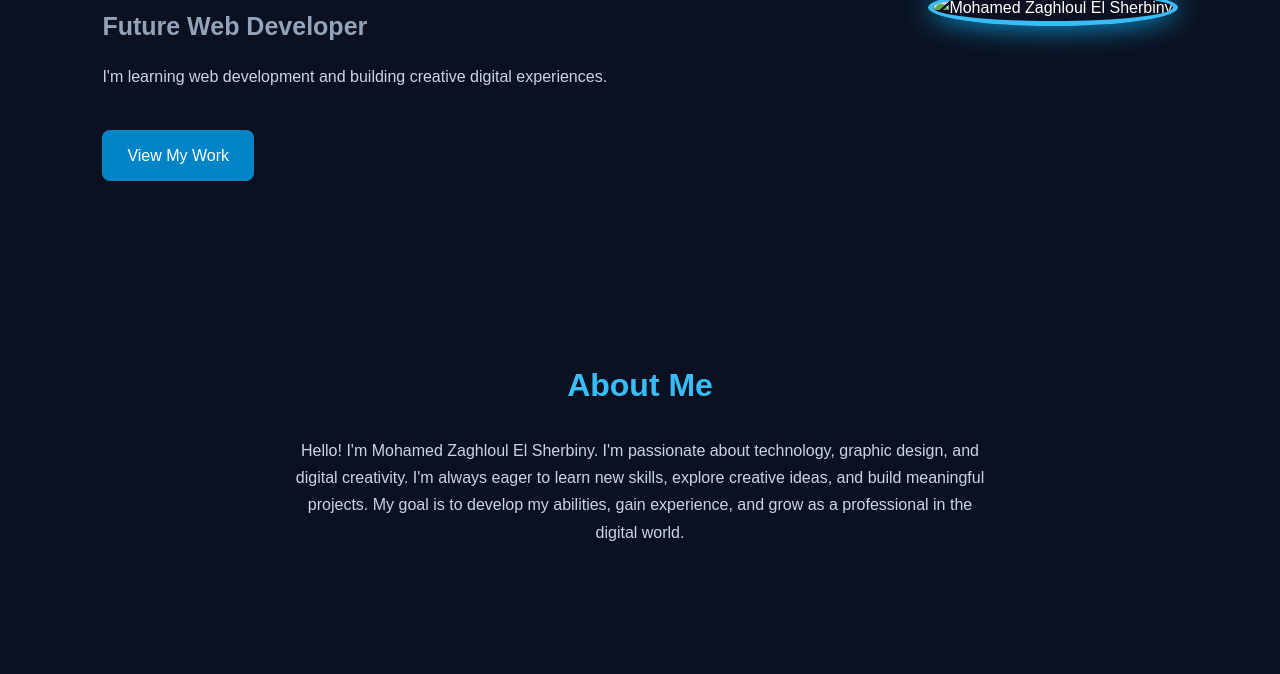
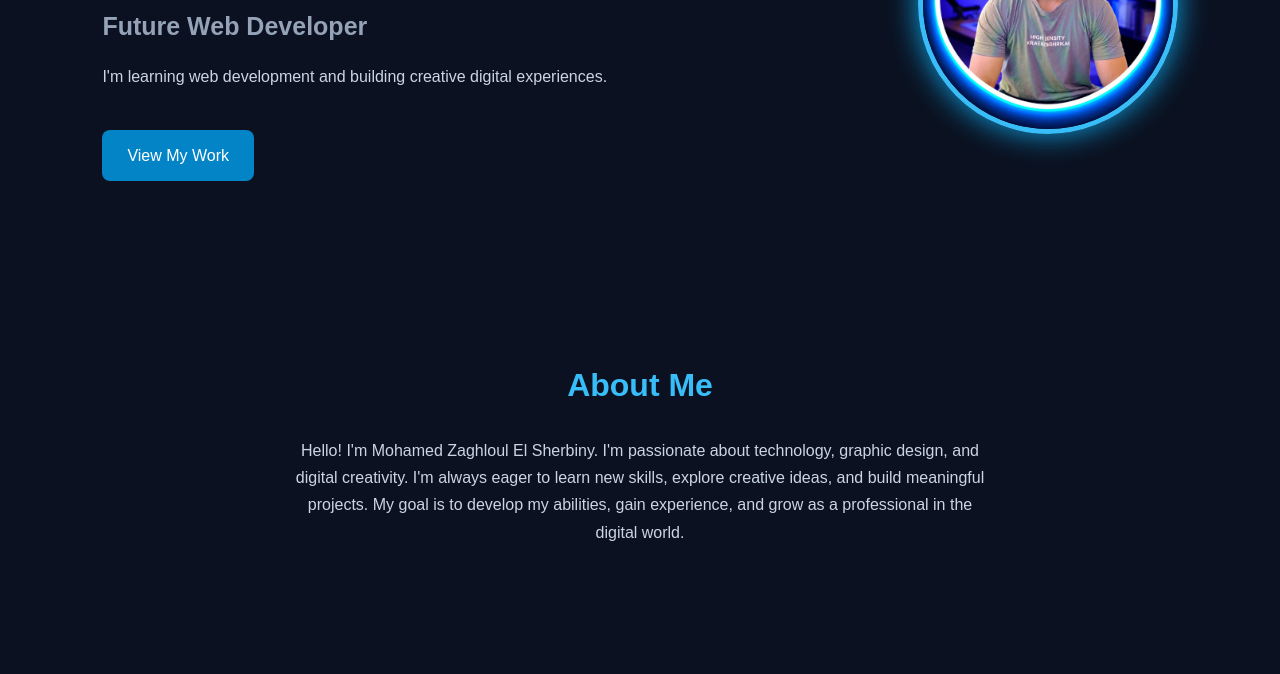
Before and after one commit to mohamedzaghloul466-pixel/my-personal-portfolio, a plain HTML site: page index.html in a window 1280 px wide. Shown: the part 1047-1721 px from the top of the page. Drawn offline with Linux system fonts and the light colour scheme.

Commit message:
Update index.html

```diff
--- a/index.html
+++ b/index.html
@@ -56,7 +56,7 @@
             </div>
 
             <div class="profile">
-                <img src="images/profile.jpeg" alt="Mohamed Zaghloul El Sherbiny">
+                <img src="profile.jpeg" alt="Mohamed Zaghloul El Sherbiny">
             </div>
 
         </section>
```
